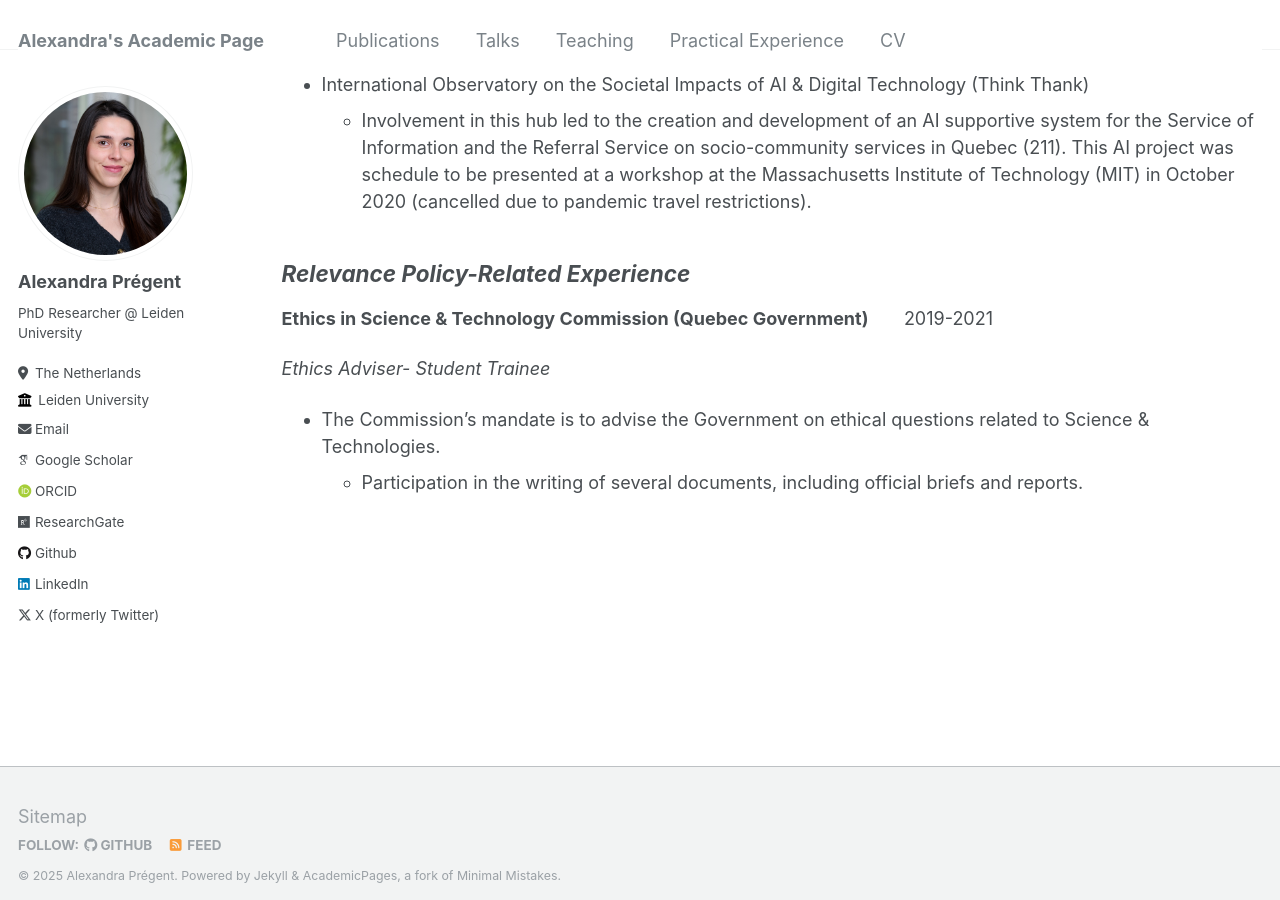
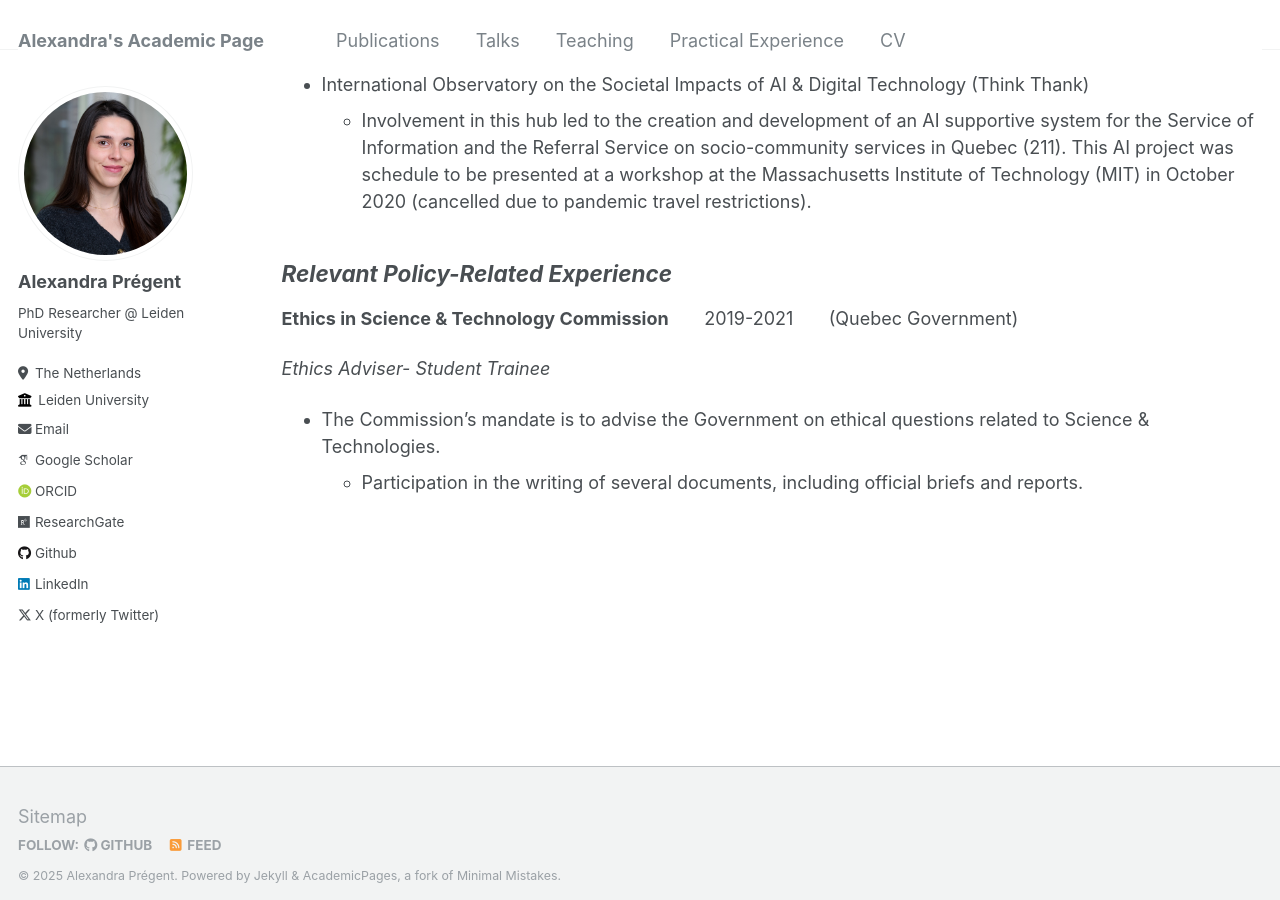
Before and after one commit to AlexandraPregent/AlexandraPregent.github.io, a Jekyll site: the page built from _pages/portfolio.md, in a window 1280 px wide and 900 px high, scrolled down 859 px. Built offline with Jekyll 4.4.1, drawn with Linux system fonts in a browser that asks for light colours; some web fonts are replaced.

Commit message:
Update portfolio.md

```diff
--- a/_pages/portfolio.md
+++ b/_pages/portfolio.md
@@ -40,9 +40,9 @@ redirect_from:
       * Involvement in this hub led to the creation and development of an AI supportive system for the Service of Information and the Referral Service on socio-community services in Quebec (211). This AI project was schedule to be presented at a workshop at the Massachusetts Institute of Technology (MIT) in October 2020 (cancelled due to pandemic travel restrictions).
 
 
-## ***Relevance Policy-Related Experience***
+## ***Relevant Policy-Related Experience***
 
-**Ethics in Science & Technology Commission (Quebec Government)** &nbsp; &nbsp; &nbsp; 2019-2021
+**Ethics in Science & Technology Commission** &nbsp; &nbsp; &nbsp; 2019-2021 &nbsp; &nbsp; &nbsp; (Quebec Government)
 
 *Ethics Adviser- Student Trainee*
 
```
